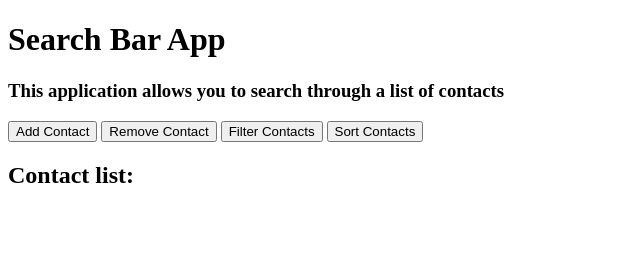
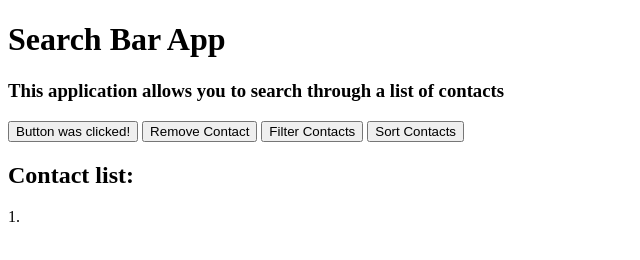
Before and after one commit to gcontreras3/SearchBar, a plain HTML site: page index.html in a window 1280 px wide. Both pictures are taken after a click on the button "Add Contact". Shown: the whole page, without its empty margins (0-640 px from the left). Drawn offline with Linux system fonts and the light colour scheme.

Commit message:
adding event listeners to buttons

```diff
--- a/app.js
+++ b/app.js
@@ -10,3 +10,14 @@ contacts.push({
     phone: 13412341341
 })
 console.log(contacts)
+document.querySelector('#add-contact').addEventListener('click', function(e){
+    e.target.textContent = 'Button was clicked!'
+})
+
+// document.querySelector('#add-contact').addEventListener('click', function(contact){
+//    console.log(`this button was clicked`)
+//     const p = document.createElement('p')
+//         p.textContent = contact.text
+//         document.querySelector('#list')
+//     console.log(contacts)
+// })
--- a/index.html
+++ b/index.html
@@ -16,6 +16,7 @@
     <button id="sort-contact">Sort Contacts</button>
 
     <h2> Contact list: </h2>
+    <p id="list">1.</p>
     <script src="app.js"></script>
 </body>
 </html>
```
